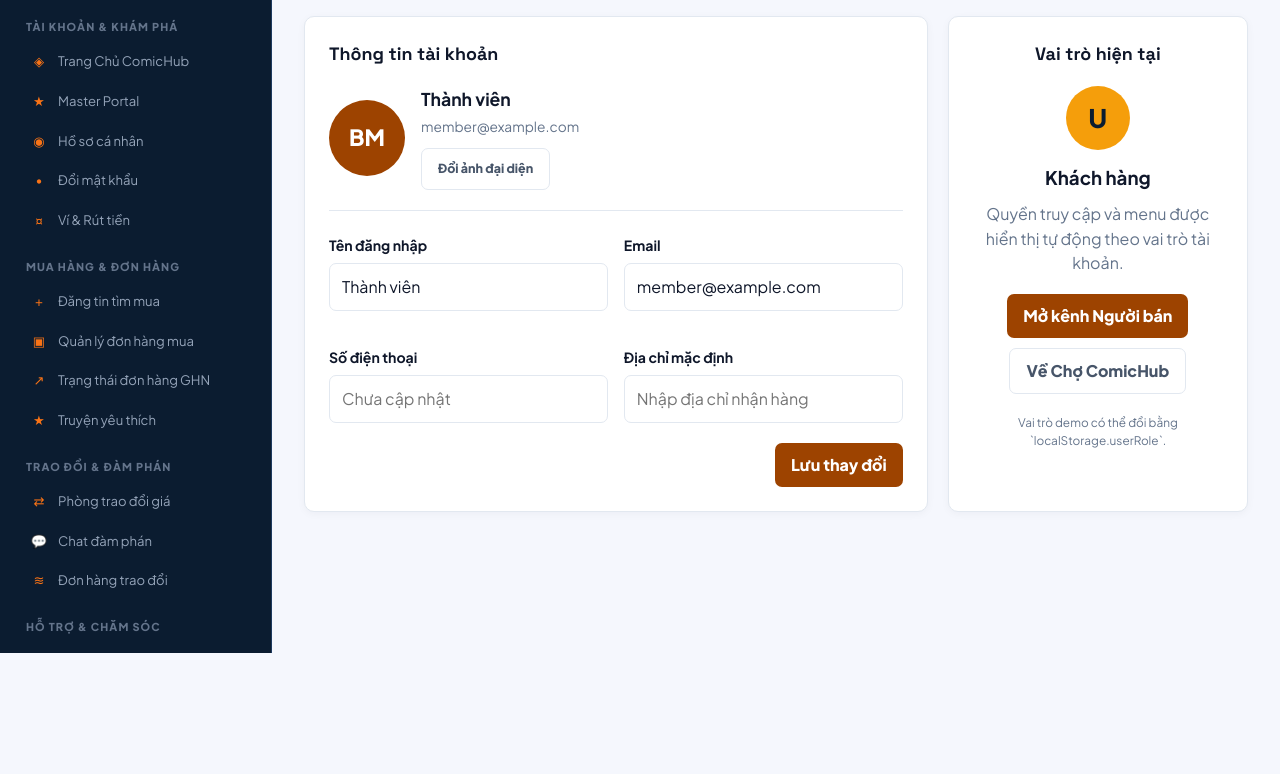
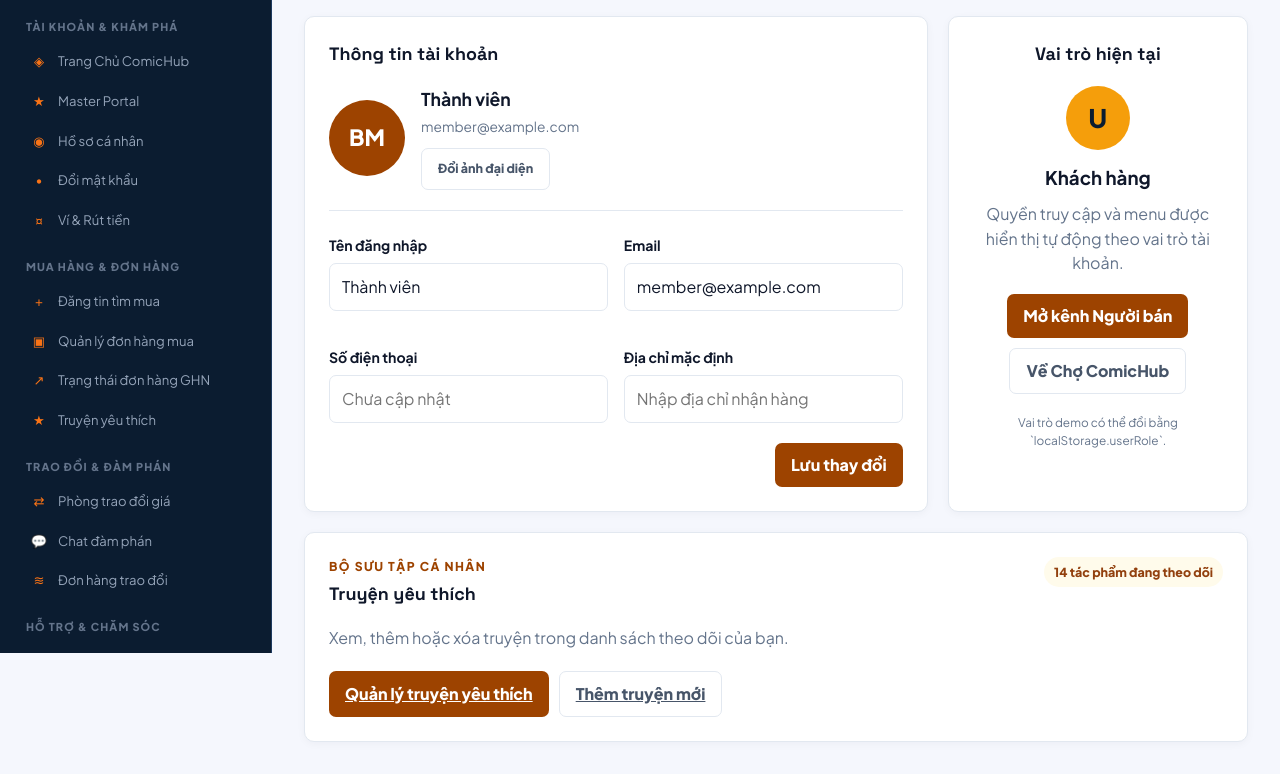
Before and after one commit to VanTruongpfs/BookMooch, a website with bundled scripts: page src/vu/profile/profile.html in a window 1280 px wide. Shown: the part 147-921 px from the top of the page. Before the commit the page ends 800 px from the top, so only its background shows below. Built offline with nearby package versions, Linux system fonts and the light colour scheme.

Commit message:
add favorite story in profile

```diff
--- a/src/thuc/js/page6.js
+++ b/src/thuc/js/page6.js
@@ -553,6 +553,10 @@ document.addEventListener("DOMContentLoaded", () => {
   document.getElementById("closeAddModalBtn").addEventListener("click", closeModal);
   document.getElementById("cancelAddModalBtn").addEventListener("click", closeModal);
 
+  if (window.location.hash === "#openAddModalBtn") {
+    openModal();
+  }
+
   modal.addEventListener("click", event => {
     if (event.target === modal) {
       closeModal();
--- a/src/vu/profile/profile.css
+++ b/src/vu/profile/profile.css
@@ -11,3 +11,10 @@
 .role-card h3 { margin: 0; color: var(--text-main); }
 .role-card .button { margin-top: 18px; text-decoration: none; }
 .role-hint { margin: 20px 0 0; color: var(--text-muted); font-size: .74rem; }
+.wishlist-profile-card { margin-top: 20px; }
+.wishlist-profile-heading { display: flex; align-items: flex-start; justify-content: space-between; gap: 20px; }
+.wishlist-profile-heading h2 { margin: 0; color: var(--text-main); }
+.wishlist-profile-heading .eyebrow { margin-bottom: 6px; }
+.wishlist-count { flex: 0 0 auto; padding: 6px 10px; border-radius: 999px; color: var(--tertiary-dark); background: var(--tertiary-light); font-size: .78rem; font-weight: 800; }
+.wishlist-profile-actions { display: flex; flex-wrap: wrap; gap: 10px; margin-top: 20px; }
+@media (max-width: 600px) { .wishlist-profile-heading { flex-direction: column; } .wishlist-profile-actions .button { width: 100%; } }
--- a/src/vu/profile/profile.html
+++ b/src/vu/profile/profile.html
@@ -16,6 +16,10 @@
             <section class="surface-card profile-card"><h2>Thông tin tài khoản</h2><div class="profile-identity"><div class="profile-avatar" data-avatar>BM</div><div><strong data-display-name>Thành viên</strong><p data-display-email>member@example.com</p><label class="button secondary avatar-button" for="avatar-input">Đổi ảnh đại diện</label><input id="avatar-input" type="file" accept="image/*" hidden></div></div><form id="profile-form" class="form-grid" novalidate><div class="form-grid two-columns"><div class="field"><label for="full-name">Tên đăng nhập</label><input id="full-name" name="fullName" required><small class="field-error" data-error-for="fullName"></small></div><div class="field"><label for="email">Email</label><input id="email" name="email" type="email" required><small class="field-error" data-error-for="email"></small></div></div><div class="form-grid two-columns"><div class="field"><label for="phone">Số điện thoại</label><input id="phone" name="phone" type="tel" placeholder="Chưa cập nhật"></div><div class="field"><label for="address">Địa chỉ mặc định</label><input id="address" name="address" placeholder="Nhập địa chỉ nhận hàng"></div></div><div class="form-actions"><button class="button" type="submit">Lưu thay đổi</button></div></form></section>
             <aside class="surface-card role-card"><h2>Vai trò hiện tại</h2><div class="role-symbol" data-role-symbol>U</div><h3 data-role-label>Khách hàng</h3><p class="page-subtitle">Quyền truy cập và menu được hiển thị tự động theo vai trò tài khoản.</p><a class="button" data-role-action href="../../truong/html/index.html">Mở kênh Người bán</a><a class="button secondary" href="../../tin/html/home.html" style="margin-top: 10px; display: inline-block; text-align: center;">Về Chợ ComicHub</a><p class="role-hint">Vai trò demo có thể đổi bằng `localStorage.userRole`.</p></aside>
         </div>
+        <section class="surface-card wishlist-profile-card">
+            <div class="wishlist-profile-heading"><div><p class="eyebrow">Bộ sưu tập cá nhân</p><h2>Truyện yêu thích</h2><p class="page-subtitle">Xem, thêm hoặc xóa truyện trong danh sách theo dõi của bạn.</p></div><span class="wishlist-count">14 tác phẩm đang theo dõi</span></div>
+            <div class="wishlist-profile-actions"><a class="button" href="../../thuc/html/page6.html">Quản lý truyện yêu thích</a><a class="button secondary" href="../../thuc/html/page6.html#openAddModalBtn">Thêm truyện mới</a></div>
+        </section>
     </main></div><div class="toast-region" data-toast-region aria-live="polite"></div>
     <script type="module" src="../../shared/sidebar/sidebar.js"></script>
     <script type="module" src="profile.js"></script>
```
